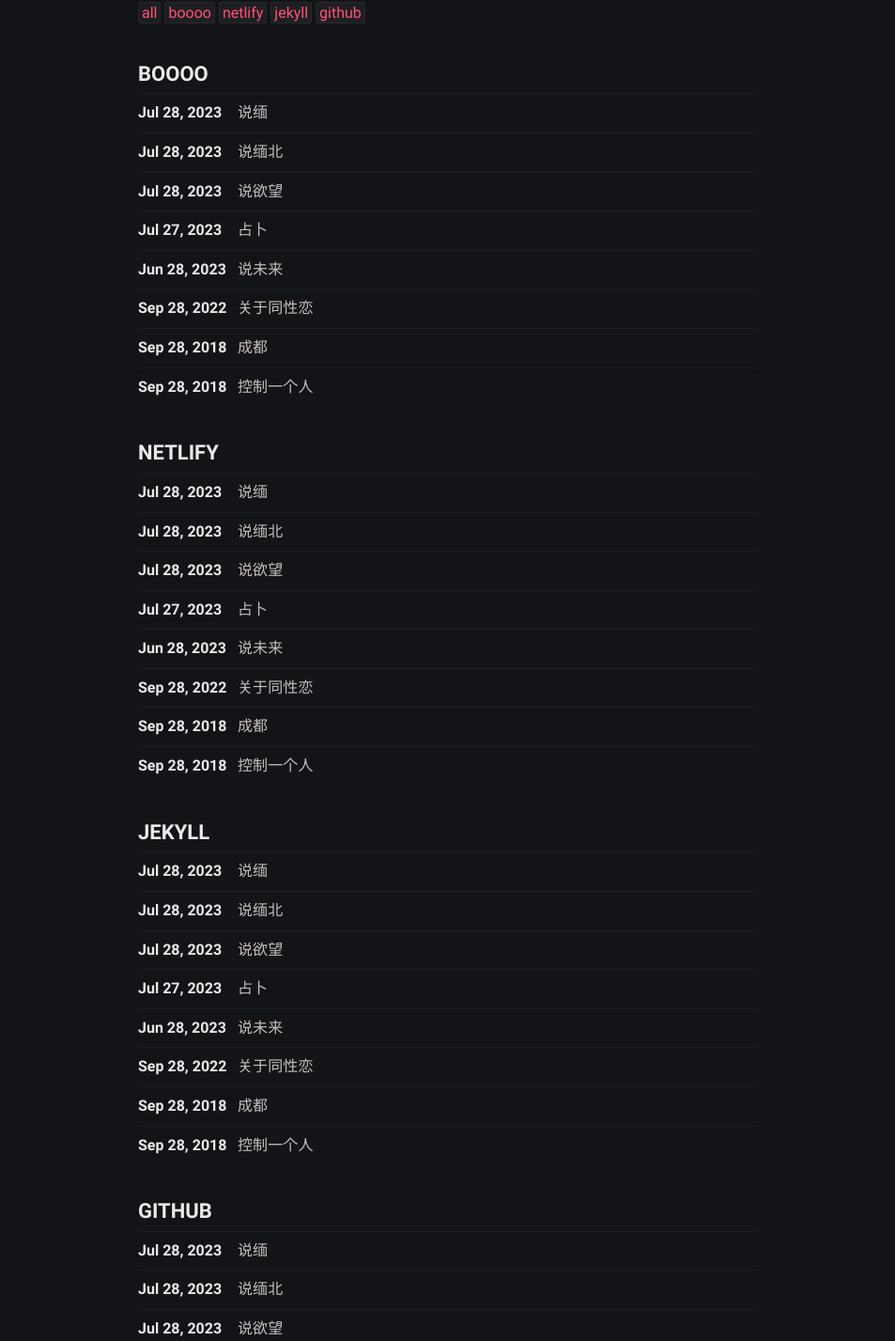
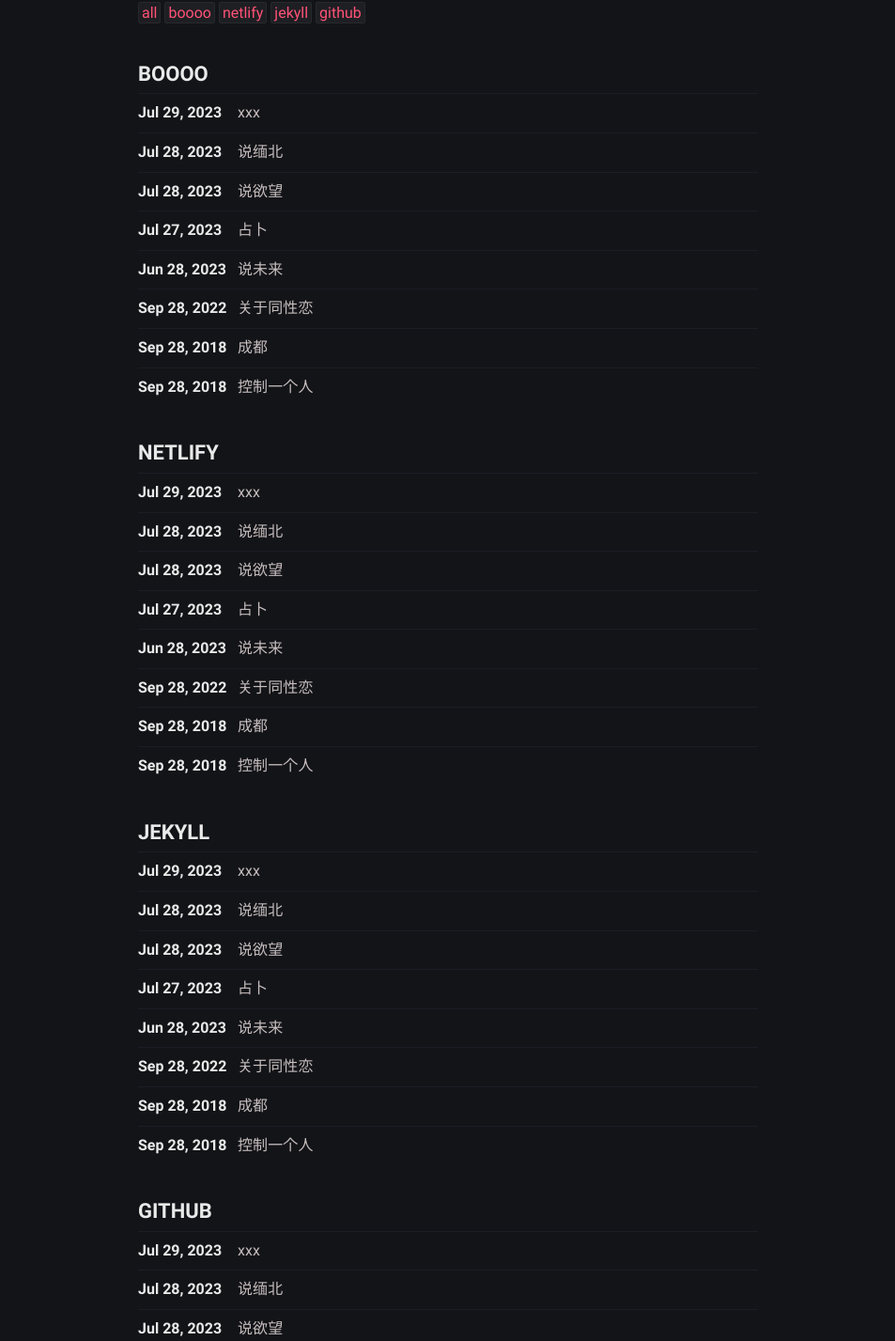
Before and after one commit to hello-lisai/hello-lisai-blog, a Jekyll site: the page built from tags.html, in a window 1280 px wide. Shown: the part 287-1714 px from the top of the page at 94% size, without its empty margins (163-1116 px from the left). Built offline with Jekyll 4.4.1, drawn with Linux system fonts in a browser that asks for light colours.

Commit message:
Update 2023-7-29-2307290.md

```diff
--- a/_posts/2307290/2023-7-29-2307290.md
+++ b/_posts/2307290/2023-7-29-2307290.md
@@ -1,10 +1,10 @@
 ---
-title: 说缅
-date: 2023-07-28 09:45:47 +07:00
-modified: 2019-08-29 09:24:47 +07:00
+title: xxx
+date: 2023-07-29 07:36:07
+modified: 2023-07-29 07:36:07
 tags: [boooo, netlify, jekyll, github]
 description: All the services are free, a source code this site placed on github repository and intergration with netlify service, another service that you can use is github page for hosting your own static site.
 ---
 
-#### 666
-说缅北，缅北有很多故事，说说他的起源，他们起源，就像狂飙里面
+#### 小故事
+6666
```
